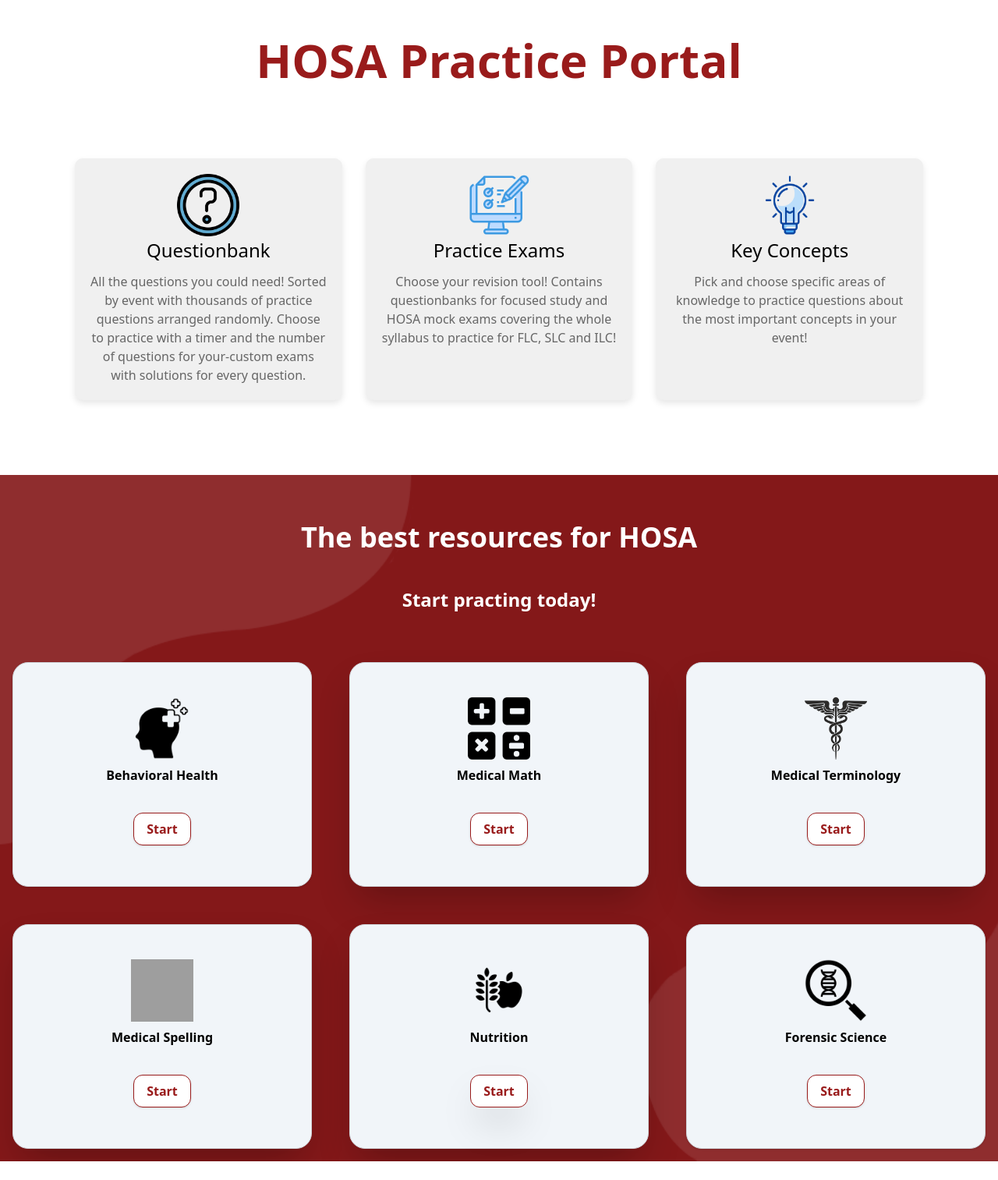
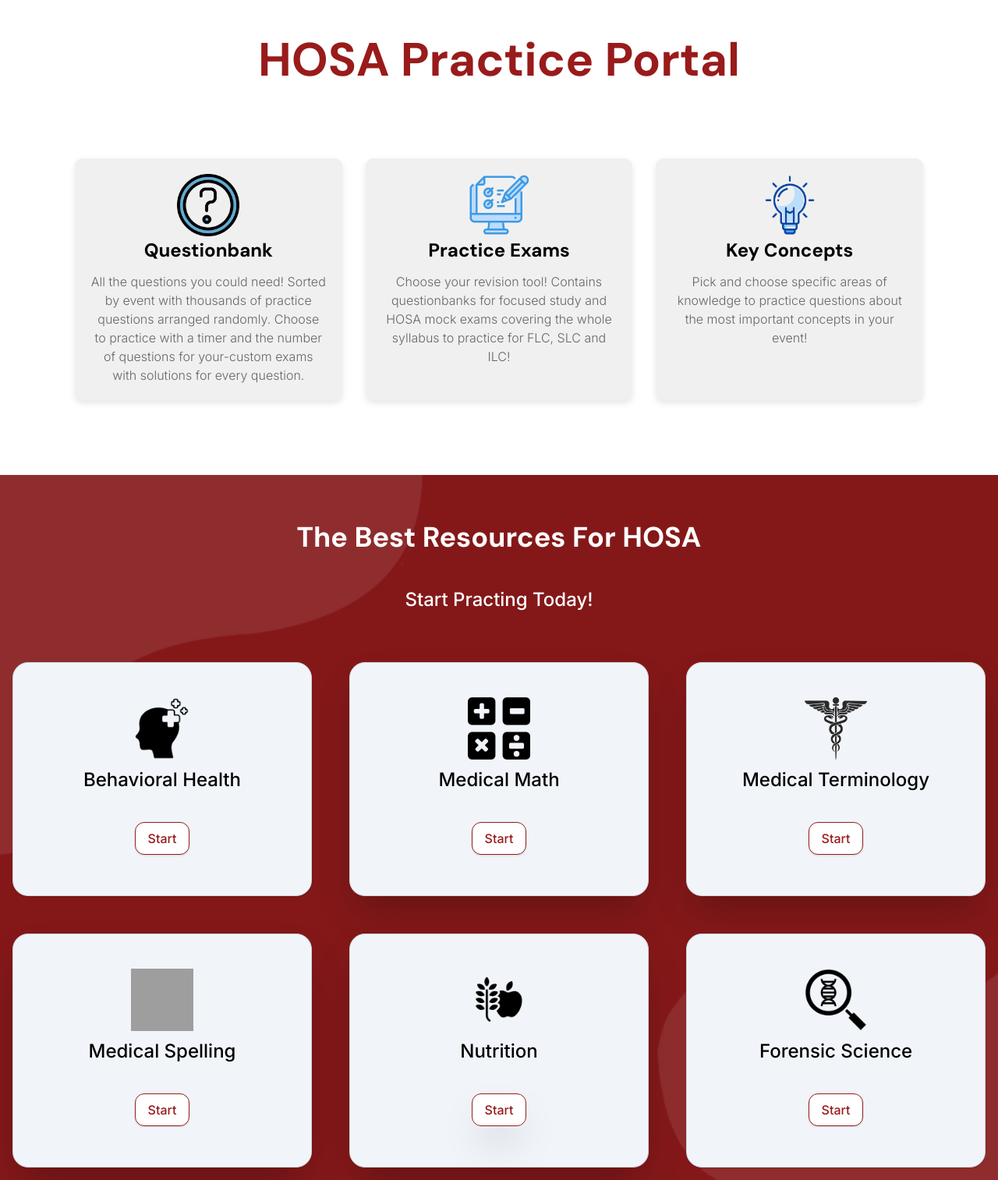
Before and after one commit to Crux-Platforms/HOSAExpressPracticePlatform, a Node server app: template views/landingpage.ejs in a window 1280 px wide. Shown: the part 433-1946 px from the top of the page at 78% size. Before the commit the page ends 1922 px from the top, so only its background shows below. Run offline with Node 20, Linux system fonts and the light colour scheme; the template is opened without the code that fills it, so the values that code supplies are empty; some libraries are stand-ins or nearby versions; grey boxes are pictures that could not be loaded.

Commit message:
final thing

```diff
--- a/public/css/fonts.css
+++ b/public/css/fonts.css
@@ -1,6 +1,8 @@
 
 
 h1{
+    font-family: "DM Sans", sans-serif;
+    font-weight: 100;
 
 }
 
--- a/public/css/style.css
+++ b/public/css/style.css
@@ -1005,6 +1005,9 @@
 .tracking-wider {
   letter-spacing: 0.05em;
 }
+.tracking-widest {
+  letter-spacing: 0.1em;
+}
 .text-black {
   --tw-text-opacity: 1;
   color: rgb(0 0 0 / var(--tw-text-opacity));
--- a/views/landingpage.ejs
+++ b/views/landingpage.ejs
@@ -43,6 +43,8 @@
 h1 {
   font-size: 1.5rem;
   margin-bottom: 10px;
+    font-family: "DM Sans", sans-serif  !important;
+    font-weight: 700 !important;
 }
 
 p {
@@ -95,6 +97,21 @@
     margin-bottom: 0;
     font-size: 1rem;
     color: #4a5568;
+  }
+  h2, p {
+    font-family: "Inter", sans-serif !important;
+    font-weight: 300 !important;
+  }
+
+  h3, button {
+    font-family: "Inter", sans-serif !important;
+    font-weight: 500 !important;
+  }
+
+  .type{
+    font-family: "Inter", sans-serif !important;
+    font-weight: 500 !important;
+    font-size: 150%;
   }
 </style>
 
@@ -222,14 +239,14 @@
       <!-- Second Layer -->
       <div
         class="inset-0 bg-black bg-opacity-60 rounded-[40px] my-20 mx-48 p-3 ">
-        <h1 class="text-6xl text-center font-semibold mb-10 pt-7"> SLC
-          Countdown</h1>
+        <h1 class="text-6xl text-center font-semibold mb-10 pt-7 tracking-widest"> SLC
+          COUNTDOWN</h1>
         <div
           class="flex text-white justify-around text-center [&>*>h2]:text-xl [&>*>h2]:sm:text-4xl
            [&>*>h2]:font-bold [&>*>p]:text-sm [&>*>p]:font-semibold">
           <div>
             <h2 id="month">2</h2>
-            <p class=" text-white">Month</p>
+            <p class=" text-white">Months</p>
           </div>
 
           <div>
@@ -294,10 +311,10 @@
       class="h-auto bg-cover  w-full bg-gradient-to-r from-red-500 via-red-600 to-red-700  py-4
      flex flex-col items-center"
       style="background-image:url(./bgs.png);">
-      <h1 class="text-center m-11 text-4xl text-white font-bold">The best
-        resources for HOSA</h1>
-      <h2 class="text-center mb-16 text-2xl text-white font-bold">Start
-        practing today!</h2>
+      <h1 class="text-center m-11 text-4xl text-white font-bold">The Best
+        Resources For HOSA</h1>
+      <h3 class="text-center mb-16 text-2xl text-white font-bold">Start
+        Practing Today!</h3>
       <div class="grid grid-cols-3 gap-12 ">
         <div
           class=" flex flex-col items-center  border border-gray-300 rounded-full shadow transition
@@ -305,7 +322,7 @@
           style="border-radius: 20px;">
           <img src="./behaviour.png" alt="behavioral health"
             class="w-20 h-20 object-center">
-          <h2 class="mt-2 font-bold text-l text-center">Behavioral Health</h2>
+          <h2 class="mt-2 font-bold text-l text-center type">Behavioral Health</h2>
           <button
             class="bg-white  hover:text-white text-red-800 font-semibold py-2 px-4 border
 border-red-800 rounded shadow hover:bg-red-600 hover:border-white ease-in my-9"
@@ -317,7 +334,7 @@
           style="border-radius: 20px;">
           <img src="./math.png" alt="medical math"
             class="w-20 h-20 object-center">
-          <h2 class="mt-2 font-bold text-l text-center">Medical Math</h2>
+          <h2 class="mt-2 font-bold text-l text-center type">Medical Math</h2>
           <button
             class="bg-white  hover:text-white text-red-800 font-semibold py-2 px-4 border
 border-red-800 rounded shadow hover:bg-red-600 hover:border-white ease-in my-9"
@@ -330,7 +347,7 @@
           style="border-radius: 20px;">
           <img src="./mtimg.png" alt="medical terminology"
             class="w-20 h-20 object-center">
-          <h2 class="mt-2 font-bold text-l text-center">Medical Terminology</h2>
+          <h2 class="mt-2 font-bold text-l text-center type">Medical Terminology</h2>
           <button
             class="bg-white  hover:text-white text-red-800 font-semibold py-2 px-4 border
 border-red-800 rounded shadow hover:bg-red-600 hover:border-white ease-in my-9"
@@ -343,7 +360,7 @@
 
           <img src="./spelling.png" alt="nutrition"
             class="w-20 h-20 object-center">
-          <h2 class="mt-2 font-bold text-l text-center">Medical Spelling</h2>
+          <h2 class="mt-2 font-bold text-l text-center type">Medical Spelling</h2>
           <button
             class="bg-white  hover:text-white text-red-800 font-semibold py-2 px-4 border
 border-red-800 rounded shadow hover:bg-red-600 hover:border-white ease-in my-9"
@@ -356,7 +373,7 @@
           style="border-radius: 20px;">
           <img src="./nutrition.png" alt="nutrition"
             class="w-20 h-20 object-center">
-          <h2 class="mt-2 font-bold text-l text-center">Nutrition</h2>
+          <h2 class="mt-2 font-bold text-l text-center type">Nutrition</h2>
           <button
             class="bg-white  hover:text-white text-red-800 font-semibold py-2 px-4 border
 border-red-800 rounded shadow hover:bg-red-600 hover:border-white ease-in my-9 shadow-2xl"
@@ -368,7 +385,7 @@
           style="border-radius: 20px;">
           <img src="./forensic.png" alt="nutrition"
             class="w-20 h-20 object-center">
-          <h2 class="mt-2 font-bold text-l text-center">Forensic Science</h2>
+          <h2 class="mt-2 font-bold text-l text-center type">Forensic Science</h2>
           <button
             class="bg-white  hover:text-white text-red-800 font-semibold py-2 px-4 border
   border-red-800 rounded shadow hover:bg-red-600 hover:border-white ease-in my-9"
```
Also changed, not shown: views/MT.ejs (+9 -0 lines), views/homepage.ejs (+18 -1 lines), views/practice.ejs (+14 -0 lines), views/submit.ejs (+15 -0 lines).
